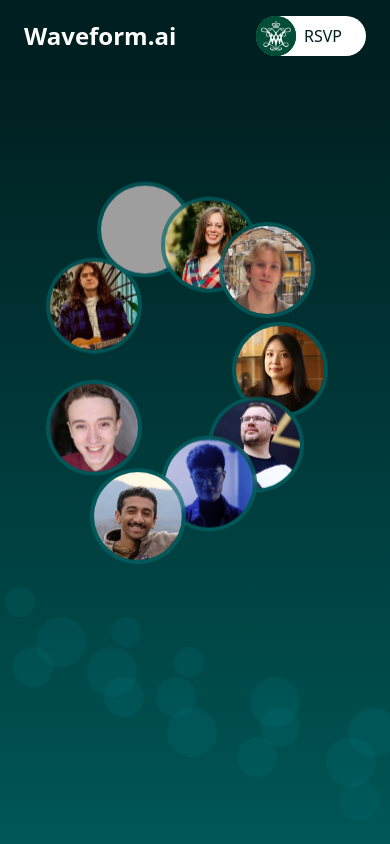
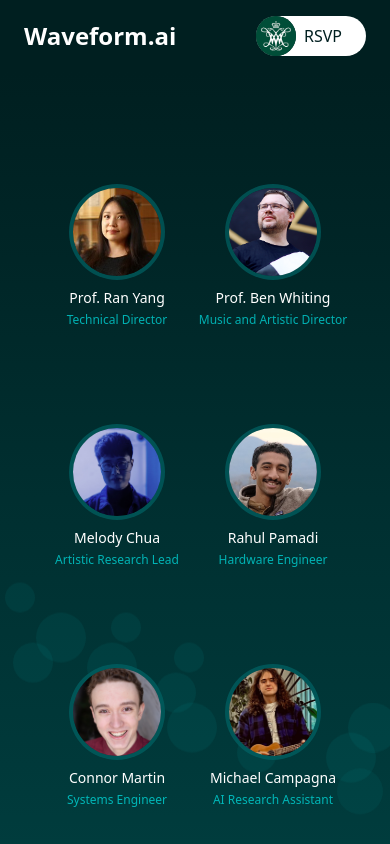
Before and after one commit to CTlandu/waveform.ai_colin_copy, a React (Vite) app in the folder frontend/: page /team in a window 390 px wide. Shown: the top 844 px of the page. Built offline with nearby package versions, Linux system fonts and the light colour scheme; grey boxes are pictures that could not be loaded.

Commit message:
Update TeamPage.jsx
To improve user-friendly design; especially for mobile devices

```diff
--- a/frontend/src/Pages/TeamPage.jsx
+++ b/frontend/src/Pages/TeamPage.jsx
@@ -1,44 +1,102 @@
-import { useState } from "react";
+import { useState, useEffect } from "react";
 import FloatingBubbles from "../Components/FloatingBubbles";
 import { teamMembers } from "../data/teamMembers";
 
 const TeamPage = () => {
   const [selectedMember, setSelectedMember] = useState(null);
+  const [windowWidth, setWindowWidth] = useState(window.innerWidth);
 
-  // Generate positions in a circular layout
-  const generatePositions = () => {
-    const centerX = 50; // Center of container
-    const centerY = 50; // Center of container
-    const radius = 25; // Radius of the circle
+  useEffect(() => {
+    const handleResize = () => {
+      setWindowWidth(window.innerWidth);
+      setMembers(generatePositions(window.innerWidth));
+    };
 
+    window.addEventListener("resize", handleResize);
+    return () => window.removeEventListener("resize", handleResize);
+  }, []);
+
+  const generatePositions = (screenWidth) => {
+    const isSmallScreen = screenWidth < 768;
+    const isMediumScreen = screenWidth >= 768 && screenWidth < 1024;
+
+    if (isSmallScreen) {
+      // Grid layout for mobile (2 columns, last item centered)
       return teamMembers.map((member, index) => {
-      // Calculate angle for each member
-      const angle = (index * 2 * Math.PI) / teamMembers.length;
+        const isLastItem = index === teamMembers.length - 1;
+        const row = Math.floor(index / 2);
+        const col = index % 2;
 
-      // Add some randomness to make it look more natural
-      const randomRadius = radius + (Math.random() - 0.5) * 10;
-
-      // Calculate position using trigonometry
-      const left = centerX + randomRadius * Math.cos(angle);
-      const top = centerY + randomRadius * Math.sin(angle);
+        if (isLastItem) {
+          // Center the last item with adjusted vertical position
+          return {
+            ...member,
+            left: 50, // Centered
+            top: 70, // Position after the fourth row, with consistent spacing
+            animationDelay: Math.random() * 2,
+          };
+        }
 
         return {
           ...member,
-        left,
-        top,
+          left: 30 + col * 40, // 30%, 70% for more space between columns
+          top: 10 + row * 15, // Keep the same row spacing
           animationDelay: Math.random() * 2,
         };
       });
+    } else {
+      // Original W shape for larger screens
+      const wPoints = isMediumScreen
+        ? [
+            { x: 15, y: 20 },
+            { x: 35, y: 45 },
+            { x: 50, y: 30 },
+            { x: 65, y: 65 },
+            { x: 85, y: 40 },
+          ]
+        : [
+            { x: 15, y: 25 },
+            { x: 30, y: 75 },
+            { x: 50, y: 25 },
+            { x: 70, y: 75 },
+            { x: 85, y: 25 },
+          ];
+
+      return teamMembers.map((member, index) => {
+        const pointIndex = Math.floor(
+          (index * (wPoints.length - 1)) / (teamMembers.length - 1)
+        );
+        const nextPointIndex = Math.min(pointIndex + 1, wPoints.length - 1);
+
+        const progress =
+          ((index * (wPoints.length - 1)) % (teamMembers.length - 1)) /
+          (teamMembers.length - 1);
+
+        const left =
+          wPoints[pointIndex].x +
+          (wPoints[nextPointIndex].x - wPoints[pointIndex].x) * progress;
+        const top =
+          wPoints[pointIndex].y +
+          (wPoints[nextPointIndex].y - wPoints[pointIndex].y) * progress;
+
+        return {
+          ...member,
+          left: left + (Math.random() - 0.5) * 3,
+          top: top + (Math.random() - 0.5) * 3,
+          animationDelay: Math.random() * 2,
+        };
+      });
+    }
   };
 
-  const [members, setMembers] = useState(generatePositions());
+  const [members, setMembers] = useState(generatePositions(window.innerWidth));
 
   return (
     <div className="relative min-h-screen bg-gradient-to-b from-primary-10 to-primary-30 overflow-hidden">
       <FloatingBubbles />
 
-      {/* Team Members Container */}
-      <div className="relative w-full h-[600px] mx-auto max-w-6xl px-6">
+      {/* Further increased container height and adjusted padding */}
+      <div className="relative w-full h-[1600px] md:h-[800px] lg:h-[800px] mx-auto max-w-6xl px-4 md:px-6">
         {members.map((member) => (
           <div
             key={member.id}
@@ -47,9 +105,12 @@
             style={{
               left: `${member.left}%`,
               top: `${member.top}%`,
-              animation: `float-member ${
+              animation:
+                windowWidth >= 768
+                  ? `float-member ${
                       3 + member.animationDelay
-              }s ease-in-out infinite`,
+                    }s ease-in-out infinite`
+                  : "none",
             }}
           >
             {/* Member Card */}
@@ -57,10 +118,12 @@
               className="group relative cursor-pointer"
               onClick={() => setSelectedMember(member)}
             >
+              {/* Image Container */}
               <div
-                className="w-24 h-24 md:w-32 md:h-32 rounded-full overflow-hidden
-                            border-4 border-primary-50/30 hover:border-primary-50
-                            transition-all duration-300 bg-primary-20/50 backdrop-blur-sm"
+                className="w-24 h-24 sm:w-28 sm:h-28 md:w-28 md:h-28 lg:w-32 lg:h-32
+                            rounded-full overflow-hidden border-4 border-primary-50/30
+                            hover:border-primary-50 transition-all duration-300
+                            bg-primary-20/50 backdrop-blur-sm"
               >
                 <img
                   src={member.image}
@@ -69,14 +132,15 @@
                 />
               </div>
 
+              {/* Always visible name tag */}
               <div
-                className="absolute -bottom-2 left-1/2 transform -translate-x-1/2
-                            bg-primary-50/90 backdrop-blur-sm px-3 py-1 rounded-full
-                            opacity-0 group-hover:opacity-100 transition-opacity duration-300
-                            whitespace-nowrap"
+                className="absolute -bottom-12 left-1/2 transform -translate-x-1/2
+                            text-center whitespace-nowrap"
               >
-                <p className="text-white text-sm font-medium">{member.name}</p>
-                <p className="text-white/80 text-xs">{member.role}</p>
+                <p className="text-sm font-medium mb-1 text-white">
+                  {member.name}
+                </p>
+                <p className="text-xs text-primary-90/70">{member.role}</p>
               </div>
             </div>
           </div>
@@ -86,24 +150,27 @@
       {/* Modal */}
       {selectedMember && (
         <div
-          className="fixed inset-0 bg-black/50 backdrop-blur-sm flex items-center justify-center z-50"
+          className="fixed inset-0 bg-black/50 backdrop-blur-sm flex items-center
+                      justify-center z-50 p-4"
           onClick={() => setSelectedMember(null)}
         >
           <div
-            className="bg-primary-20/90 backdrop-blur-md rounded-2xl p-8 max-w-2xl mx-4"
+            className="bg-primary-20/90 backdrop-blur-md rounded-2xl p-4 md:p-8
+                        max-w-2xl mx-auto"
             onClick={(e) => e.stopPropagation()}
           >
-            <div className="flex items-start gap-6">
+            <div className="flex flex-col md:flex-row items-center md:items-start gap-4 md:gap-6">
               <img
                 src={selectedMember.image}
                 alt={selectedMember.name}
-                className="w-40 h-40 rounded-full object-cover border-4 border-primary-50/30"
+                className="w-32 h-32 md:w-40 md:h-40 rounded-full object-cover
+                         border-4 border-primary-50/30"
               />
-              <div className="flex-1">
-                <h2 className="text-3xl font-bold text-white mb-2">
+              <div className="flex-1 text-center md:text-left">
+                <h2 className="text-2xl md:text-3xl font-bold text-white mb-2">
                   {selectedMember.name}
                 </h2>
-                <h3 className="text-xl text-primary-90/80 mb-4">
+                <h3 className="text-lg md:text-xl text-primary-90/80 mb-4">
                   {selectedMember.role}
                 </h3>
                 <p className="text-white/80 leading-relaxed">
```
Lines whose indentation alone changed are shown as unchanged.
